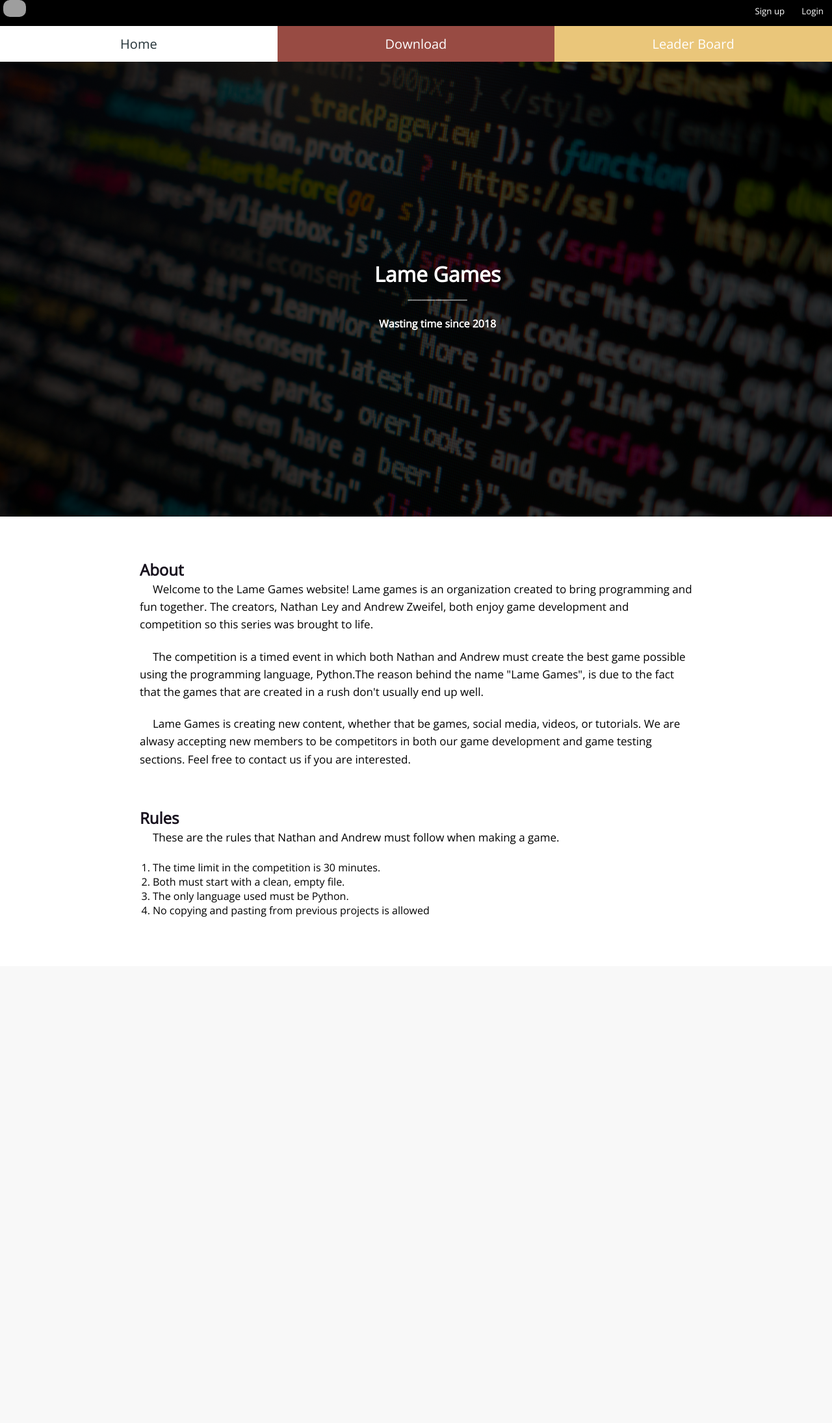
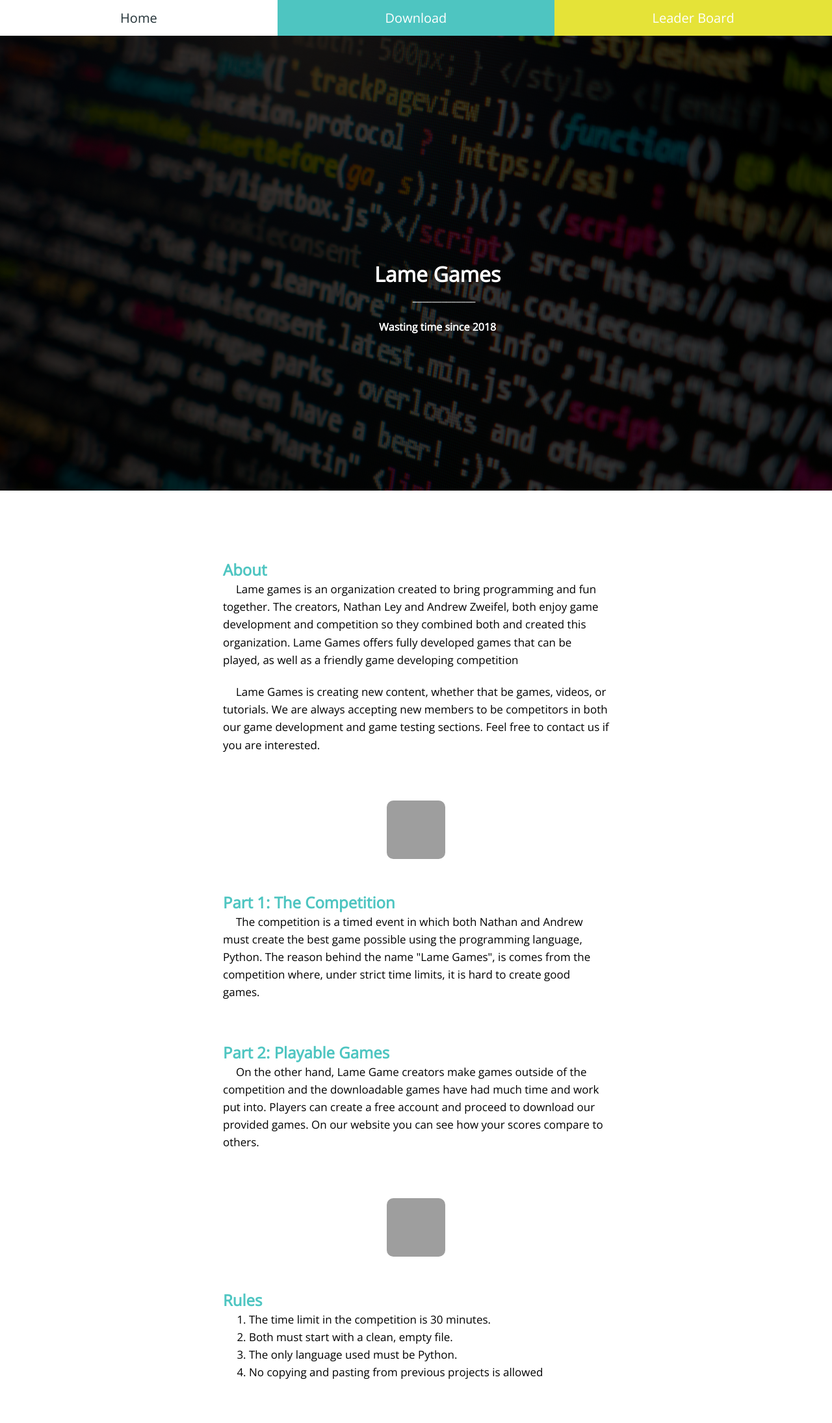
Before and after one commit to Leymabeans/lame-games, a PHP site: page /CONTENT/home.html in a window 1280 px wide. Shown: the whole page at 65% size. Before the commit the page ends 1411 px from the top, so only its background shows below. Run offline with PHP 8.4, Linux system fonts and the light colour scheme; grey boxes are pictures that could not be loaded.

Commit message:
Changed color schemes, changed logo display

```diff
--- a/CONTENT/home.html
+++ b/CONTENT/home.html
@@ -6,6 +6,7 @@
     <meta charset="UTF-8">
     <meta name="viewport" content="width=device-width, initial-scale=1.0">
     <link href="https://fonts.googleapis.com/css?family=Open+Sans" rel="stylesheet">
+    <link rel="shortcut icon" href="../MISC/LGLogo.ico">
     <link href="../STYLE/homeStyle.css" rel="stylesheet" type="text/css">
   </head>
 
@@ -13,16 +14,6 @@
 
 <!--Header========================================================== -->
   <body>
-    <div class="header">
-      <img id="logo" src="../MISC/LGLogo.png">
-      <a href="login.php">
-        <button id="login">Login</button>
-      </a>
-      <a href="signup.php">
-        <button id="signup">Sign up</button>
-      </a>
-    </div>
-
     <nav>
       <a class="home" href="./home.html">Home</a>
       <a class="download" href="./download.html">Download</a>
@@ -44,30 +35,38 @@
 
 <!--Content========================================================= -->
     <div class="content">
-      <section class="special">
       <h2>About</h2>
-        <p>Welcome to the Lame Games website! Lame games is an organization
+      <p>Lame games is an organization
       created to bring programming and fun together. The creators, Nathan
       Ley and Andrew Zweifel, both enjoy game development and competition
-        so this series was brought to life.</p>
+      so they combined both and created this organization. Lame Games offers fully developed
+      games that can be played, as well as a friendly game developing competition</p>
       <br>
+      <p>Lame Games is creating new content, whether that be games,
+      videos, or tutorials. We are always accepting new members to be
+      competitors in both our game development and game testing sections. Feel
+      free to contact us if you are interested.</p>
+      <br>
+
+      <img id="logo" src="../MISC/LGLogo.png">
+
+      <h2>Part 1: The Competition</h2>
       <p>The competition is a timed event in which both Nathan and Andrew
       must create the best game possible using the programming language,
-        Python.The reason behind the name "Lame Games", is due to the fact
-        that the games that are created in a rush don't usually end up well.
-        </p>
+      Python. The reason behind the name "Lame Games", is comes from the competition
+      where, under strict time limits, it is hard to create good games.</p>
       <br>
-        <p>Lame Games is creating new content, whether that be games, social
-        media, videos, or tutorials. We are alwasy accepting new members to be
-        competitors in both our game development and game testing sections. Feel
-        free to contact us if you are interested.
-      </section>
 
-      <section class="special">
+      <h2>Part 2: Playable Games</h2>
+      <p>On the other hand, Lame Game creators make games outside of the competition and
+      the downloadable games have had much time and work put into. Players can create a
+      free account and proceed to download our provided games. On our website you can see
+      how your scores compare to others.</p>
+      <br>
+
+      <img id="logo" src="../MISC/LGLogo.png">
+
       <h2>Rules</h2>
-      <p class="none">These are the rules that Nathan and Andrew must follow when making
-      a game.</p>
-      <br>
       <div class= "list">
         <ol>
           <li>The time limit in the competition is 30 minutes.</li>
@@ -75,7 +74,7 @@
           <li>The only language used must be Python.</li>
           <li>No copying and pasting from previous projects is allowed</li>
         </ol>
-        </section>
+      </div>
     </div>
   </body>
 </html>
--- a/STYLE/homeStyle.css
+++ b/STYLE/homeStyle.css
@@ -5,35 +5,18 @@
   font-family: 'Open Sans', sans-serif;
 }
 
-.header {
-  background-color: #000000;
-  width: 100%;
-  height: 40px;
+::-webkit-scrollbar {
+  display: none;
 }
 
-
 #logo {
-  float: left;
-  width: 35px;
+  display: block;
+  width: 90px;
+  height: 90px;
   border-radius: 10px;
-  margin: auto 5px;
+  margin: 50px auto;
 }
 
-button {
-  float: right;
-  background-color: transparent;
-  color: #ffffff;
-  padding: 8px;
-  border: none;
-  border-radius: 10px;
-  transition: transform 0.4s;
-  margin: auto 5px;
-}
-
-button:hover {
-  cursor: pointer;
-  transform: scale(1.1);
-}
 
 nav {
   display: flex;
@@ -57,11 +40,11 @@ nav > a {
 }
 
 .download {
-  background-color: #984b43;
+  background-color: #4EC5C1;
 }
 
 .leaderboard {
-  background-color: #EAC67A;
+  background-color: #E5E338;
 }
 
 .parrallax {
@@ -85,32 +68,34 @@ nav > a {
 }
 
 .content {
-  width: 100%;
   width: 70%;
+  max-width: 640px;
   padding: 15px 23px;
   border-radius: 8px;
-  margin: auto;
-  margin-top: 50px;
+  margin: 50px auto;
 }
 
 h2 {
-  color: #18121E;
+  color: #4EC5C1;
+  margin-top: 40px;
 }
 
-section > p {
+section {
+  margin-bottom: 70px;
+}
+
+p {
   font-size: 17px;
   line-height: 1.6;
   text-indent: 20px;
 }
 
 ol {
-  margin-left: 20px;
+  font-size: 17px;
+  margin-left: 40px;
+  line-height: 1.6;
 }
 
 .none {
   text-indent: none;
 }
-
-.special {
-  margin-bottom: 60px;
-}
```
Also changed, not shown: MISC/LGLogo.ico (added). Lines whose indentation alone changed are shown as unchanged.
